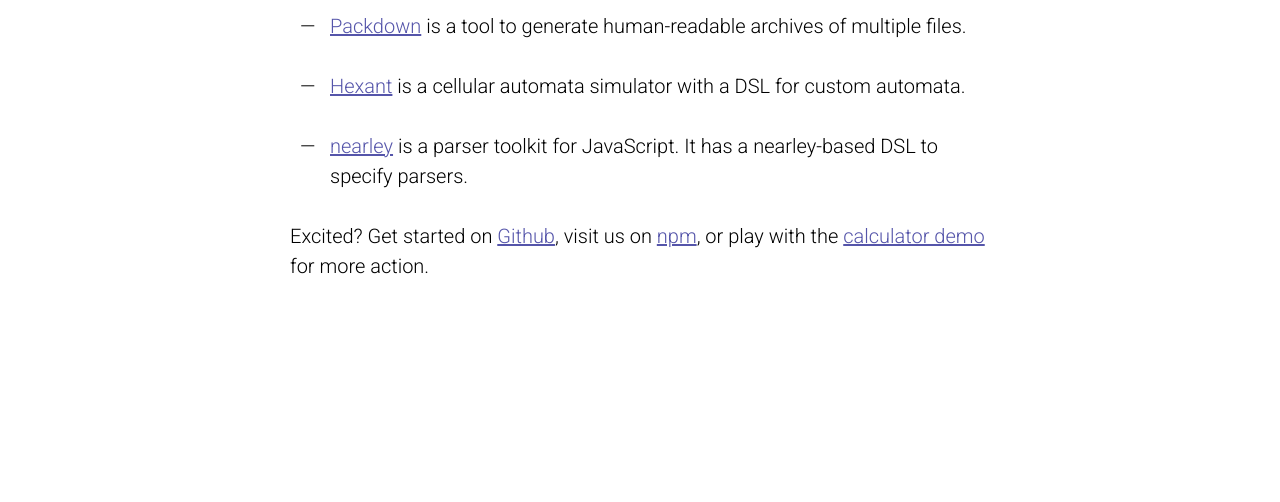
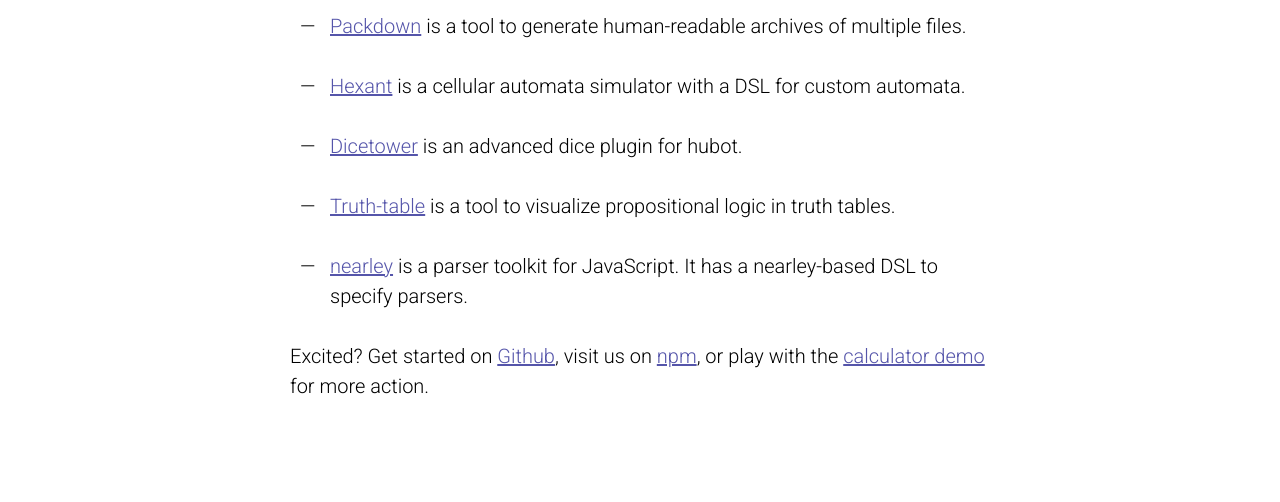
Before and after one commit to kach/nearley, a website: page index.html in a window 1280 px wide. Shown: the part 3480-3982 px from the top of the page. Drawn offline with Linux system fonts and the light colour scheme.

Commit message:
add a couple projects using nearley

```diff
--- a/index.html
+++ b/index.html
@@ -179,6 +179,14 @@
                 <li><a href="https://github.com/jcorbin/hexant">Hexant</a> is a
                 cellular automata simulator with a DSL for custom automata.
 
+                <li><a
+                href="https://github.com/justjake/dicetower">Dicetower</a> is
+                an advanced dice plugin for hubot.
+
+                <li><a
+                href="https://github.com/andrejewski/truth-table">Truth-table</a>
+                is a tool to visualize propositional logic in truth tables.
+
                 <li><a href="http://nearley.js.org">nearley</a> is a parser
                 toolkit for JavaScript. It has a nearley-based DSL to specify
                 parsers.
```
